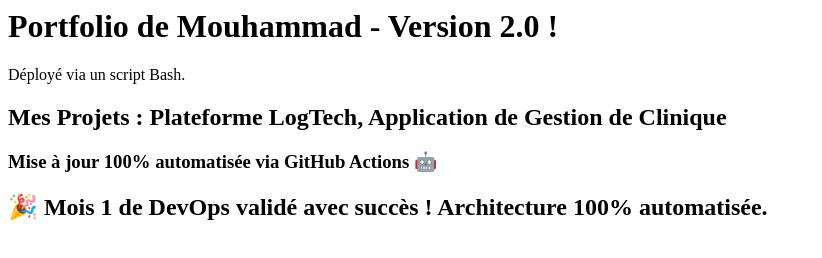
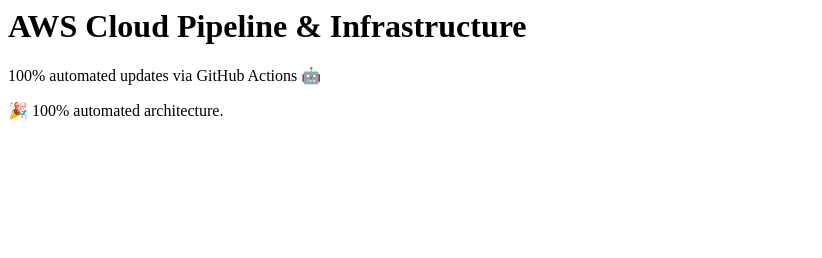
Before and after one commit to ndourmouhammad/CI-CD-Pipeline-AWS-Cloud-Infrastructure, a plain HTML site: page index.html in a window 1280 px wide. Shown: the whole page, without its empty margins (0-822 px from the left). Drawn offline with Linux system fonts and the light colour scheme.

Commit message:
Revise content and add AWS Cloud section
Updated portfolio header and added new sections about AWS Cloud Pipeline and automation.

```diff
--- a/index.html
+++ b/index.html
@@ -1,4 +1,3 @@
-<h1>Portfolio de Mouhammad - Version 2.0 !</h1><p>Déployé via un script Bash.</p>
-<h2>Mes Projets : Plateforme LogTech, Application de Gestion de Clinique</h2>
-<h3>Mise à jour 100% automatisée via GitHub Actions 🤖</h3>
-<h2>🎉 Mois 1 de DevOps validé avec succès ! Architecture 100% automatisée.</h2>
+<h1>AWS Cloud Pipeline & Infrastructure</h1>
+<p>100% automated updates via GitHub Actions 🤖</p>
+<p>🎉 100% automated architecture.</p>
```
